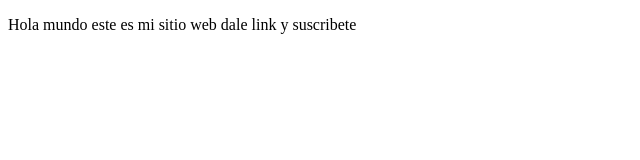
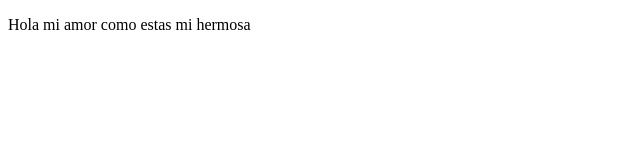
Before and after one commit to franklin05n/proyectodemo, a plain HTML site: page index.html in a window 1280 px wide. Shown: the whole page, without its empty margins (0-640 px from the left). Drawn offline with Linux system fonts and the light colour scheme.

Commit message:
cambios agragamos al sitio de amor

```diff
--- a/index.html
+++ b/index.html
@@ -8,7 +8,7 @@
     </title>
 </head>
 <body>
-    <p> Hola  mundo este es mi sitio web dale link y suscribete </p>
+    <p> Hola mi amor como estas mi hermosa </p>
 
 </body>
 </html>
```
